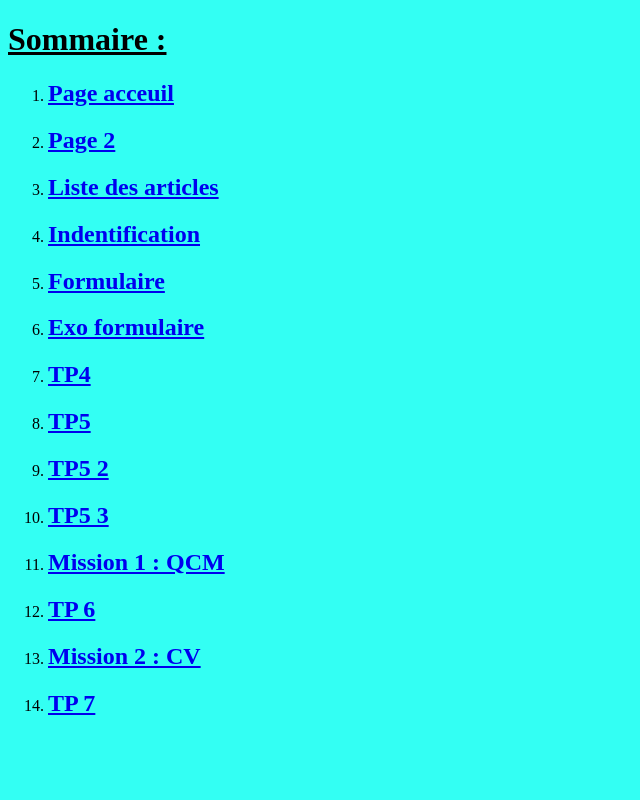
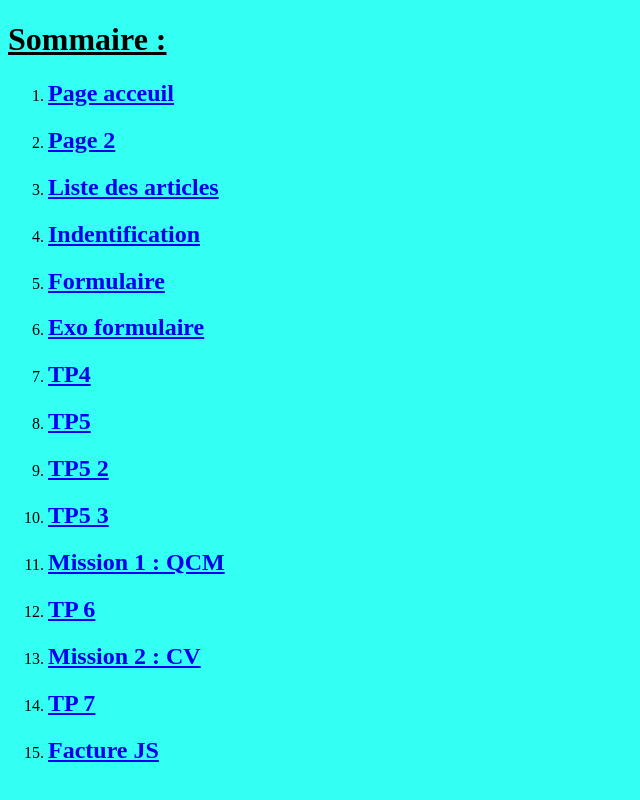
Before and after one commit to sachabayle/BTSDev, a plain HTML site: page index.html in a window 1280 px wide. Shown: the whole page, without its empty margins (0-640 px from the left). Drawn offline with Linux system fonts and the light colour scheme.

Commit message:
Update index.html

```diff
--- a/index.html
+++ b/index.html
@@ -23,6 +23,7 @@
 	<li><h2><a href="tp_float.html">TP 6</a></h2></li>
 	<li><h2><a href="CV.html">Mission 2 : CV</a></h2></li>
 	<li><h2><a href="tp7.html">TP 7</a></h2></li>
+	<li><h2><a href="facture.html">Facture JS</a></h2></li>
 
 
 </ol>
```
